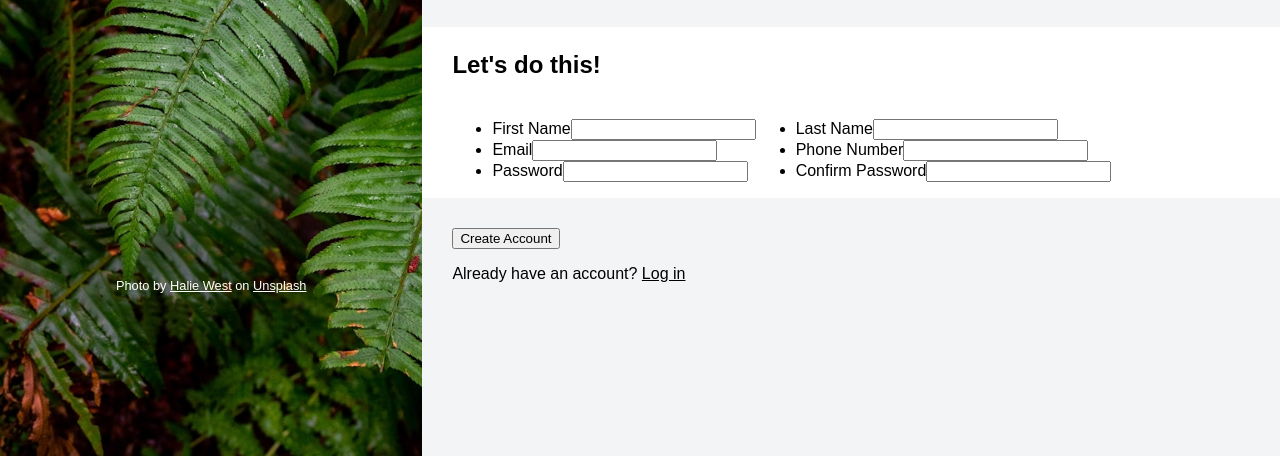
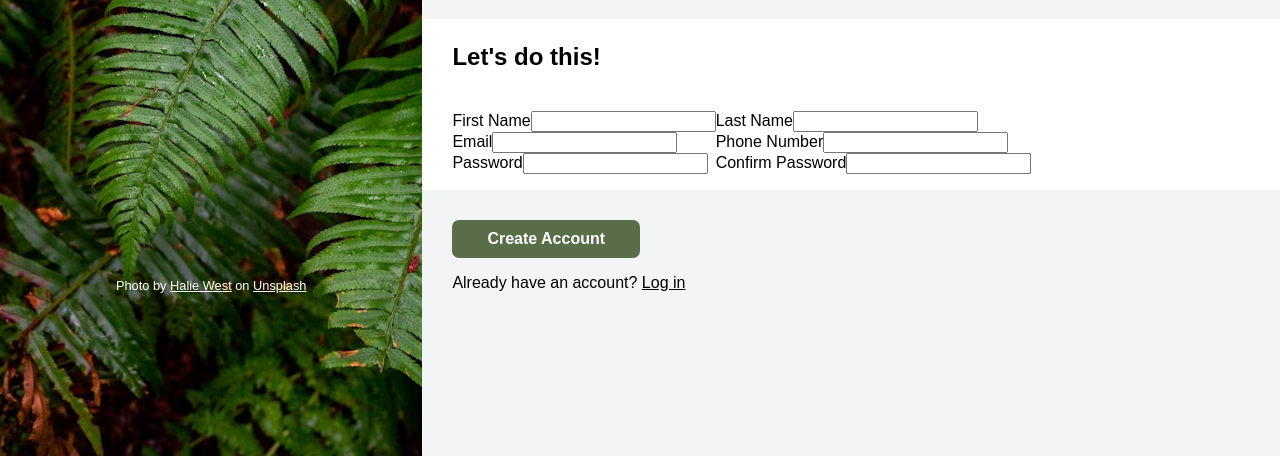
Before and after one commit to laurencecnerual/odin-sign-up-form, a plain HTML site: page index.html in a window 1280 px wide. Shown: the part 344-800 px from the top of the page. Drawn offline with Linux system fonts and the light colour scheme.

Commit message:
Styles main .bot

```diff
--- a/style.css
+++ b/style.css
@@ -69,6 +69,10 @@ a {
     color: inherit;
 }
 
+a:hover {
+    font-style: italic;
+}
+
 footer {
     font-size: 0.8rem;
 }
@@ -90,3 +94,26 @@ p.big-bold {
     font-weight: bold;
     font-size: 1.5rem;
 }
+
+button {
+    padding: 10px 35px;
+    background-color: #596D48;
+    color: white;
+    font-size: 1rem;
+    font-weight: bold;
+    border: 0;
+    border-radius: 7px;
+}
+
+button:hover {
+    filter: brightness(125%);
+}
+
+button:active {
+    filter: brightness(70%);
+}
+
+ul {
+    list-style-type: none;
+    padding: 0px;
+}
```
